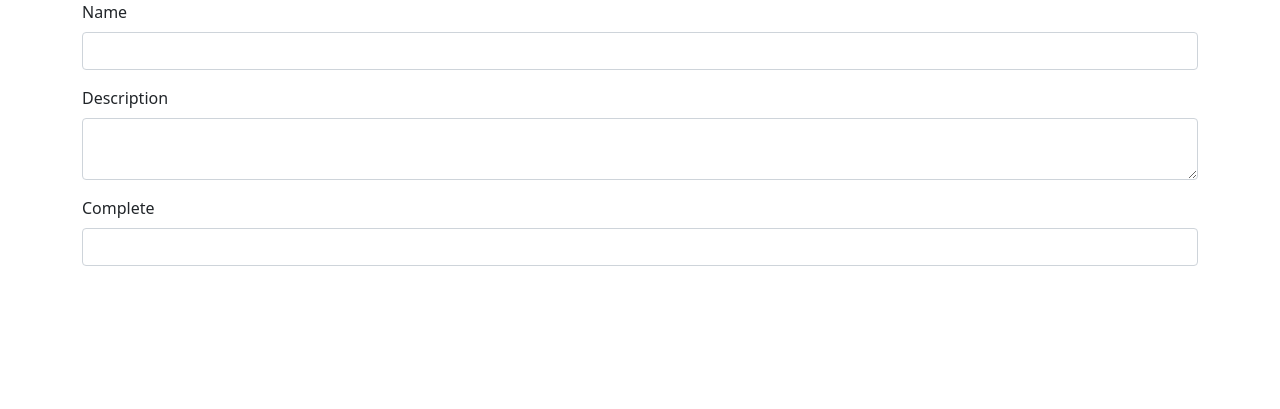
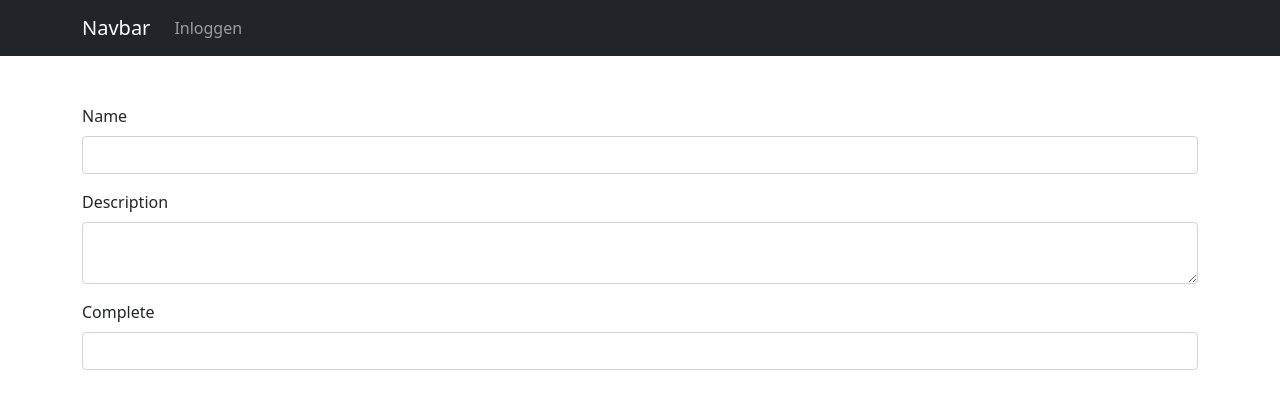
Before and after one commit to kennethdenhollander/task-app, a Symfony app: template templates/tasks/edit.html.twig in a window 1280 px wide. Shown: the top 409 px of the page. Run offline with Twig, Linux system fonts and the light colour scheme; the template is opened without the code that fills it, so the values that code supplies are empty; form fields are guessed from the names that the template uses; some libraries are stand-ins or nearby versions.

Commit message:
Added Navbar Partial template

```diff
--- a/templates/base.html.twig
+++ b/templates/base.html.twig
@@ -15,6 +15,7 @@
         {% endblock %}
     </head>
     <body>
+        {% include 'partials/_navbar.twig' %}
         {% block body %}{% endblock %}
     </body>
 </html>
--- /dev/null
+++ b/templates/partials/_navbar.twig
@@ -0,0 +1,22 @@
+<nav class="navbar navbar-expand-lg navbar-dark bg-dark mb-5">
+	<div class="container">
+		<a class="navbar-brand" href="#">Navbar</a>
+		<button class="navbar-toggler" type="button" data-bs-toggle="collapse" data-bs-target="#navbarNavAltMarkup" aria-controls="navbarNavAltMarkup" aria-expanded="false" aria-label="Toggle navigation">
+			<span class="navbar-toggler-icon"></span>
+		</button>
+		<div class="collapse navbar-collapse" id="navbarNavAltMarkup">
+			<div class="navbar-nav">
+                {% if app.user %}
+				    <a class="nav-link active" aria-current="page" href="/">Home</a>
+                    {% if is_granted('ROLE_ADMIN') %}
+                        <a class="nav-link" href="{{ path('admin') }}">Admin</a>
+                    {% endif %}
+				    <a class="nav-link" href="{{ path('tasks') }}">Tasks</a>
+                    <a class="nav-link" href="{{ path('app_logout') }}">Logout</a>
+                {% else %}
+                    <a class="nav-link" href="{{ path('login') }}">Inloggen</a>
+                {% endif %}
+			</div>
+		</div>
+	</div>
+</nav>
```
